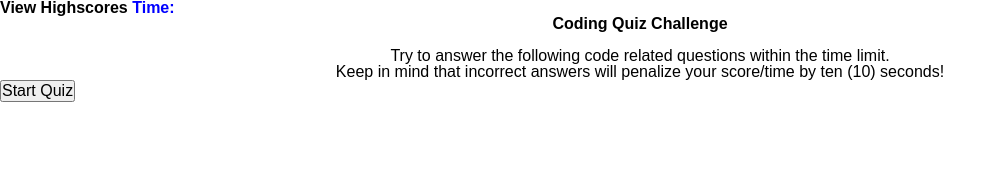
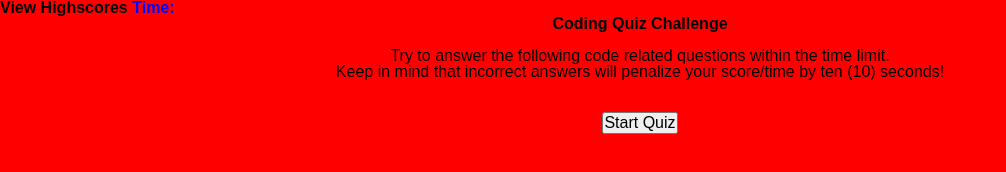
Before and after one commit to Shalah/code-quiz, a plain HTML site: page index.html in a window 1280 px wide. Both pictures are taken after a click on the button "Start Quiz". Shown: the whole page, without its empty margins (0-1006 px from the left). Drawn offline with Linux system fonts and the light colour scheme.

Commit message:
Added a function to clear content when a button is clicked. Not working yet.

```diff
--- a/assets/css/style.css
+++ b/assets/css/style.css
@@ -7,3 +7,7 @@
     color: blue;
     /* padding-right: 10px; */
 }
+
+.div-Btn{
+    text-align: center;
+}
--- a/assets/js/script.js
+++ b/assets/js/script.js
@@ -1,21 +1,29 @@
-//console.log("test")
-// var body = document.body;
-
-// var centerContentEl = document.getElementsByClassName("centerContent")
-
-// centerContentEl.style.color = "blue";
-
 //Declare Variables
 //var viewScoresEl = document.querySelector("#view-scores");
 
 //Creating a var for the button start
 var startBtn = document.querySelector(".start");
+var divContent = document.getElementById("removeContentDiv");
 
 /*viewScoresEl.addEventListener("click", function() {
     console.log("It works");
 }) */
 
 //Listening for the click of the button
-startBtn.addEventListener("click", function(){
-    console.log("This is a button");
-})
+document.addEventListener("click", test)
+
+function test(){
+    document.body.style.backgroundColor = "red";
+    removeContentEl();
+}
+
+function removeContentEl(){
+    divContent.removeChild(divContent)
+}
+
+function myFunction() {
+    var list = document.getElementById("myList");
+    while (list.hasChildNodes()) {
+      list.removeChild(list.firstChild);
+    }
+  }
--- a/index.html
+++ b/index.html
@@ -17,20 +17,23 @@
     </div>
 
 
-
+    <div id="removeContentDiv">
         <h1 class="centerContent">
             Coding Quiz Challenge
         </h1>
-
         <br>
 
         <p class="centerContent">
             Try to answer the following code related questions within the time limit. <br>
             Keep in mind that incorrect answers will penalize your score/time by ten (10) seconds!
         </p>
+        <br>
+        <br>
 
-    <div>
+        <div class="div-Btn">
         <button class="Start">Start Quiz</button>
+        </div>
+
     </div>
 
     <script src="assets/js/script.js"></script>
```
Lines whose indentation alone changed are shown as unchanged.
